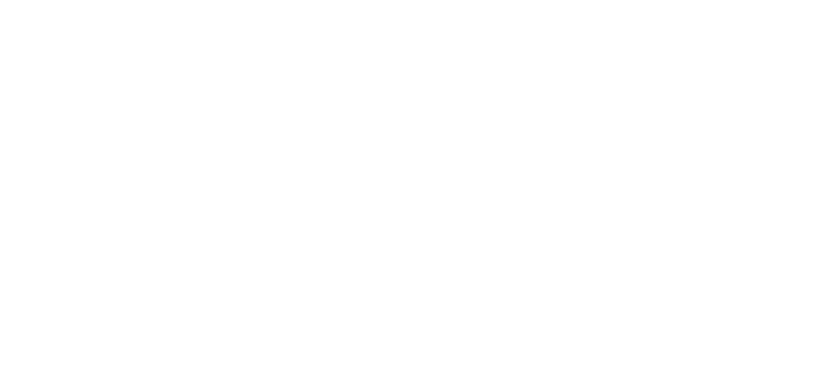
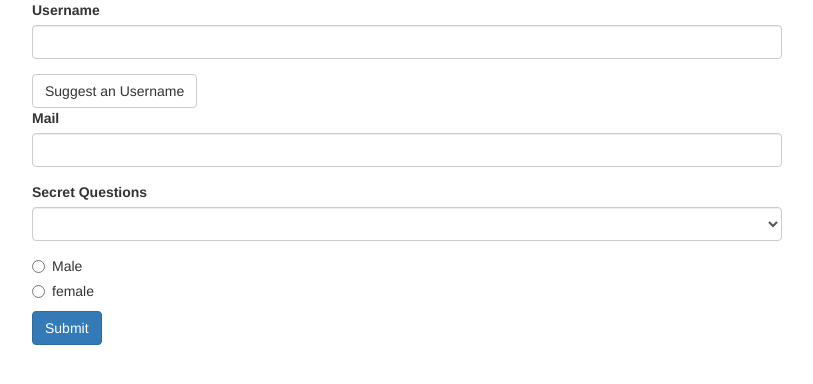
Before and after one commit to shiva508/angular-zero-to-hero, an Angular app: page / in a window 1280 px wide. Shown: the top 384 px of the page, without its empty margins (233-1046 px from the left). Built offline with nearby package versions, Linux system fonts and the light colour scheme.

Commit message:
form changes

```diff
--- a/src/app/app.component.html
+++ b/src/app/app.component.html
@@ -1,3 +1,67 @@
-<style></style>
-<div class="container"></div>
+<div class="container">
+  <div class="row">
+    <div class="col-xs-12 col-sm-10 col-md-8 col-sm-offset-1 col-md-offset-2">
+      <!-- <form (ngSubmit)="onSubmit(f)" #f="ngForm"> -->
+      <form (ngSubmit)="onSubmit()" #f="ngForm">
+        <div id="user-data">
+          <div class="form-group">
+            <label for="username">Username</label>
+            <input
+              type="text"
+              id="username"
+              class="form-control"
+              ngModel
+              name="username"
+            />
+          </div>
+          <button
+            class="btn btn-default"
+            type="button"
+            (click)="suggestedName()"
+          >
+            Suggest an Username
+          </button>
+          <div class="form-group">
+            <label for="email">Mail</label>
+            <input
+              type="email"
+              id="email"
+              class="form-control"
+              ngModel
+              name="email"
+              #email="ngModel"
+            />
+            <span *ngIf="!email.valid && email.touched"
+              >Please enter valid email</span
+            >
+          </div>
+        </div>
+        <div class="form-group">
+          <label for="secret">Secret Questions</label>
+          <select id="secret" class="form-control" ngModel name="secret">
+            <option value="pet">Your first Pet?</option>
+            <option value="teacher">Your first teacher?</option>
+          </select>
+        </div>
+
+        <div class="radio" *ngFor="let gender of genders">
+          <label>
+            <input
+              type="radio"
+              name="gender"
+              id="input"
+              ngModel
+              [value]="gender"
+            />
+            {{ gender }}
+          </label>
+        </div>
+
+        <button class="btn btn-primary" type="submit" [disabled]="!f.valid">
+          Submit
+        </button>
+      </form>
+    </div>
+  </div>
+</div>
 <router-outlet></router-outlet>
--- a/src/app/app.component.ts
+++ b/src/app/app.component.ts
@@ -1,10 +1,25 @@
-import { Component } from '@angular/core';
+import { Component, ViewChild } from '@angular/core';
+import { NgForm } from '@angular/forms';
 
 @Component({
   selector: 'app-root',
   templateUrl: './app.component.html',
-  styleUrls: ['./app.component.css']
+  styleUrls: ['./app.component.css'],
 })
 export class AppComponent {
+  @ViewChild('f') signUpForm!: NgForm;
+  genders: string[] = ['Male', 'female'];
   title = 'angular-zero-to-hero';
+  // onSubmit(form: NgForm) {
+  //   console.log(form);
+  // }
+  constructor() {}
+  suggestedName() {
+    this.signUpForm.setValue({
+      userData: { username: 'Shiva' },
+    });
+  }
+  onSubmit() {
+    console.log(this.signUpForm);
+  }
 }
```
Also changed, not shown: src/app/app.module.ts (+5 -9 lines).
